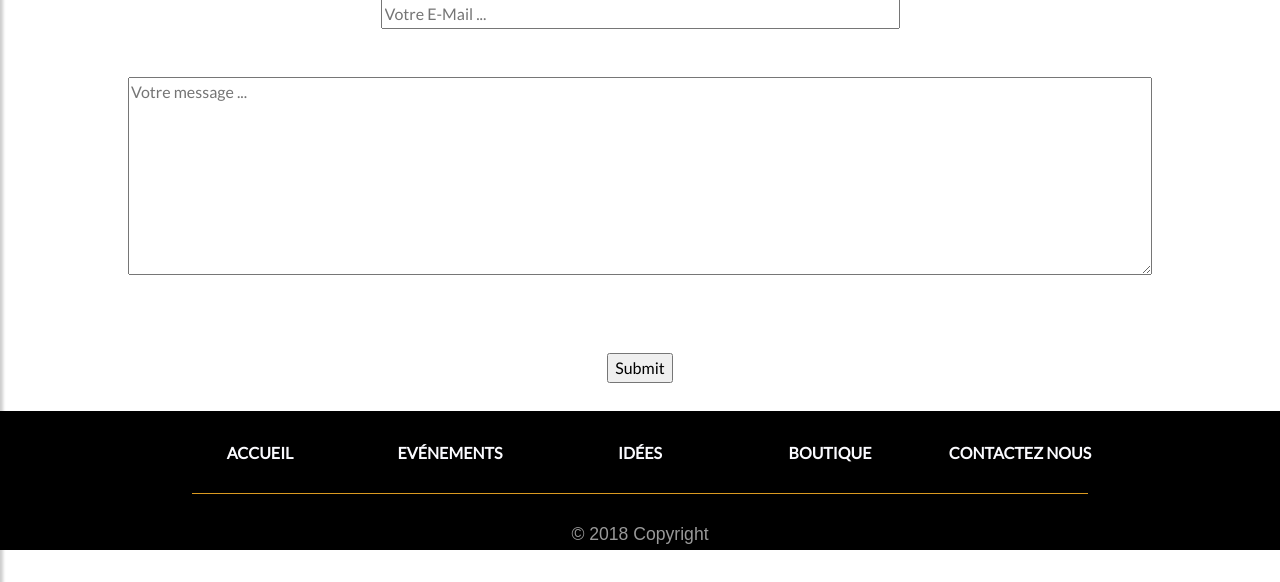
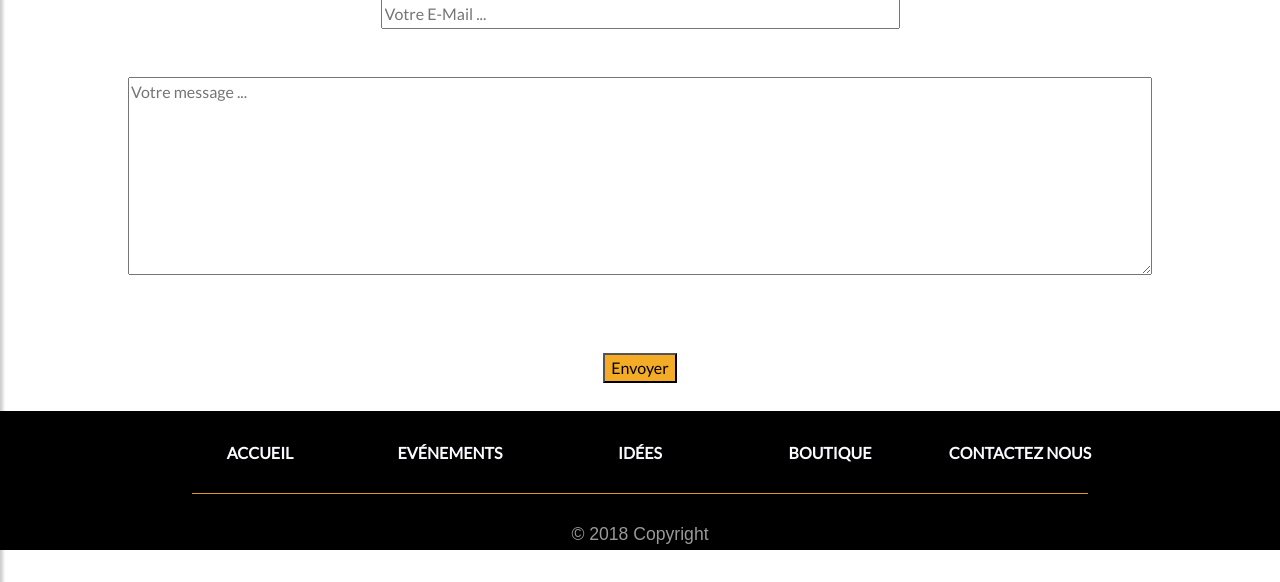
Before and after one commit to petergiromagny/Web-Projet, a PHP site: page /view/contactus.php in a window 1280 px wide. Shown: the part 160-742 px from the top of the page. Run offline with PHP 8.4, Linux system fonts and the light colour scheme; some libraries are stand-ins or nearby versions.

Commit message:
CONTACTUS.php + contactus.css

```diff
--- a/view/contactus.php
+++ b/view/contactus.php
@@ -29,7 +29,7 @@ include "form_login.php";
             <div style="text-align:center;">
                 <input type="email" name="email" placeholder="Votre E-Mail ... "  size="60" required><br/><br/><br/>
                 <textarea style="width:80%;" cols="8" rows="8" name="message" placeholder="Votre message ... " required></textarea><br/><br/><br/><br/>
-                <input type="submit">
+                <input style="background-color:#f4ab25" type="submit" name = "envoyer" value = "Envoyer">
             </div>
         </form>
     <?php include "footer.php"; ?>
```
